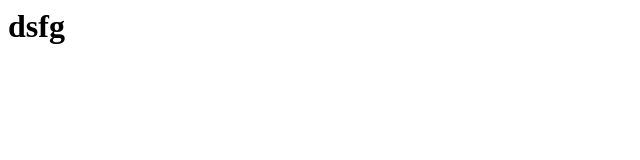
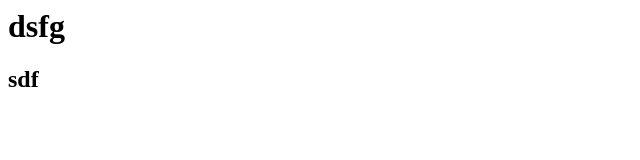
Before and after one commit to NentaShirisha/sri, a plain HTML site: page t.html in a window 1280 px wide. Shown: the full height of the page, 0-640 px from the left. Drawn offline with Linux system fonts and the light colour scheme.

Commit message:
Update t.html

```diff
--- a/t.html
+++ b/t.html
@@ -1,3 +1,4 @@
 <html>
 <h1>dsfg</h1>
+  <h2>sdf</h2>
 </html>
```
